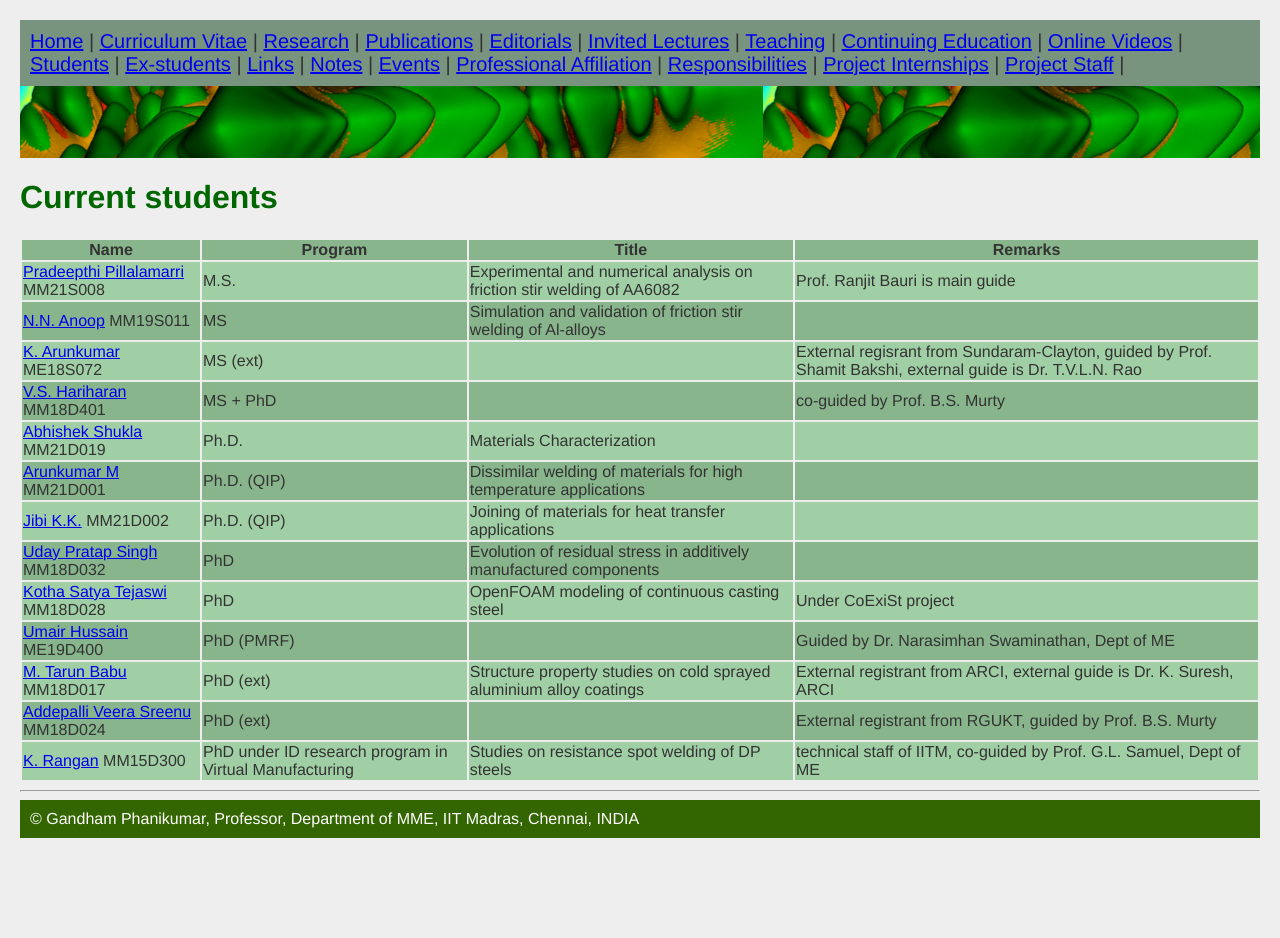
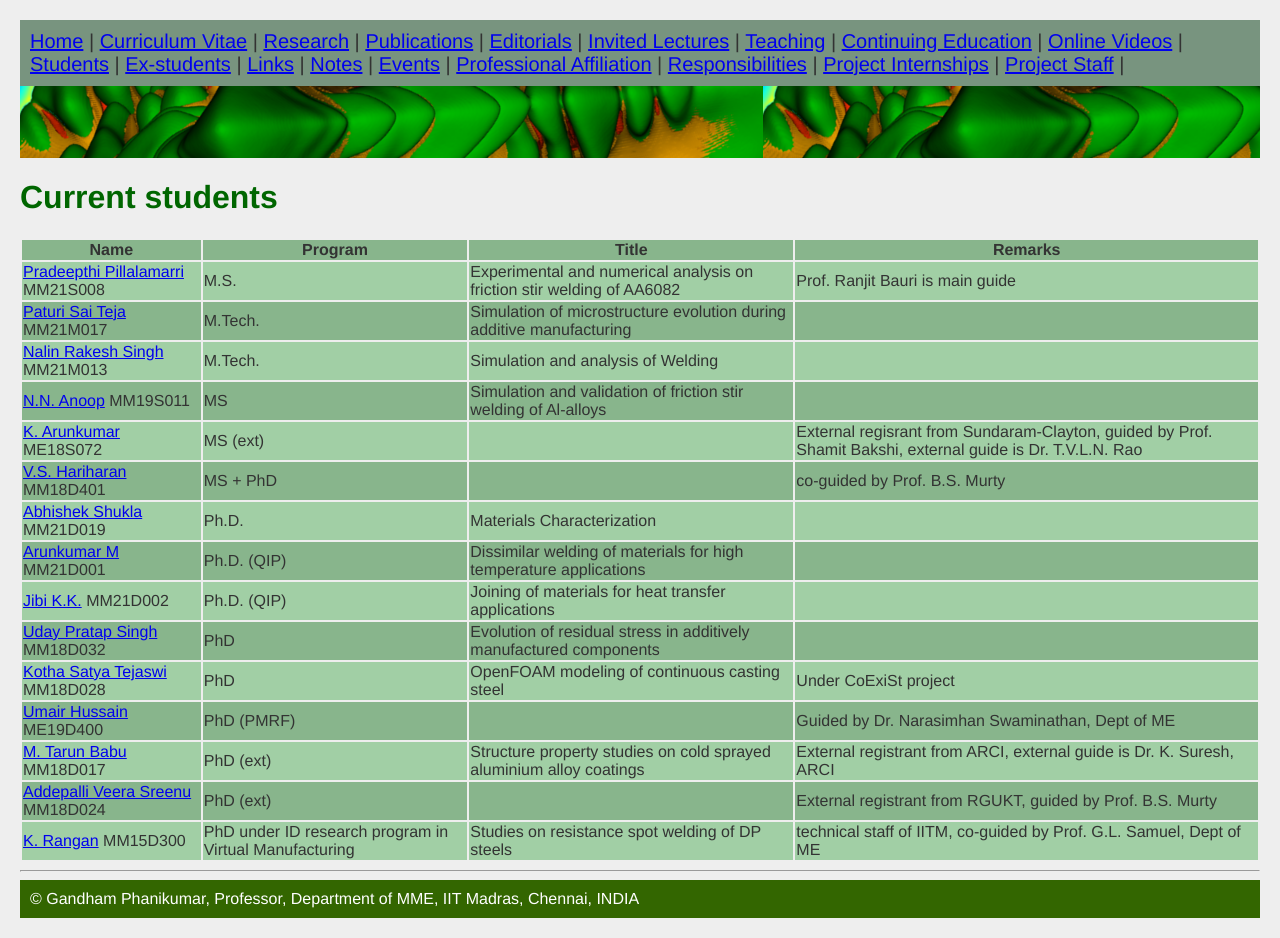
Before and after one commit to gphanikumar/gphanikumar.github.io, a Jekyll site: the page built from _pages/students.md, in a window 1280 px wide. Built offline with Jekyll 4.4.1, drawn with Linux system fonts in a browser that asks for light colours; before the commit the page ends 900 px from its top, so only the background shows below that.

Commit message:
added pages for nalin and saiteja

```diff
--- a/_data/stu.yml
+++ b/_data/stu.yml
@@ -89,3 +89,17 @@
   title: Experimental and numerical analysis on friction stir welding of AA6082
   remarks: Prof. Ranjit Bauri is main guide
 #-------------------------------------------------------------
+- name: Paturi Sai Teja
+  roll: MM21M017
+  url: "students/saiteja"
+  prog: M.Tech.
+  title: Simulation of microstructure evolution during additive manufacturing
+  remarks:
+#-------------------------------------------------------------
+- name: Nalin Rakesh Singh
+  roll: MM21M013
+  url: "students/nalin"
+  prog: M.Tech.
+  title: Simulation and analysis of Welding
+  remarks:
+#-------------------------------------------------------------
--- /dev/null
+++ b/_pages/nalin.md
@@ -0,0 +1,10 @@
+---
+permalink: "students/nalin.html"
+title: Nalin Rakesh Singh
+layout: students
+---
+# Nalin Rakesh Singh
+
+Roll No: MM21M013
+
+The M.Tech project is on simulation and analysis of welding.
--- /dev/null
+++ b/_pages/saiteja.md
@@ -0,0 +1,10 @@
+---
+permalink: "students/saiteja.html"
+title: Paturi Sai Teja
+layout: students
+---
+# Paturi Sai Teja
+
+Roll No: MM21M017
+
+The M.Tech project is on simulation of microstructure evolution during additive manufacturing.
```
